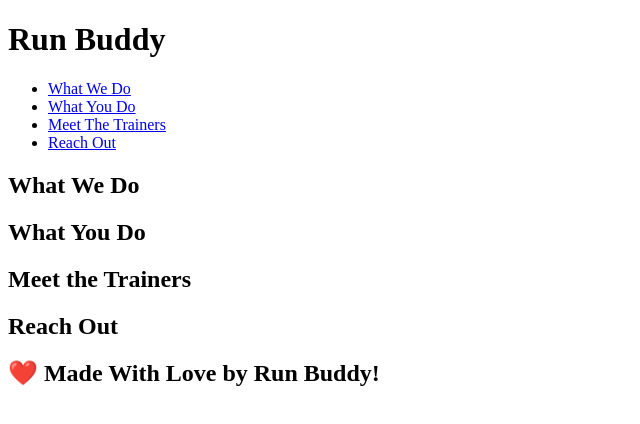
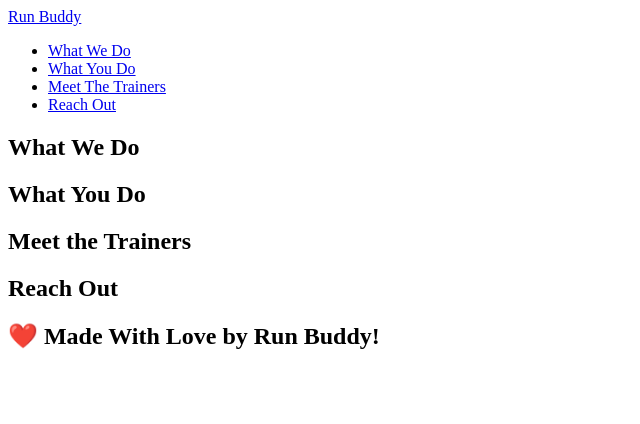
Before and after one commit to Lesanndra/run-buddy, a plain HTML site: page index.html in a window 1280 px wide. Shown: the whole page, without its empty margins (0-640 px from the left). Drawn offline with Linux system fonts and the light colour scheme.

Commit message:
page template

```diff
--- a/index.html
+++ b/index.html
@@ -3,7 +3,8 @@
     <!--navigation-->
     <header>
         <meta charset="UTF-8"/>
-        <h1>Run Buddy</h1>
+
+        <a href="/">Run Buddy</a>
         <nav>
             <!--unordered list element-->
             <ul>
```
